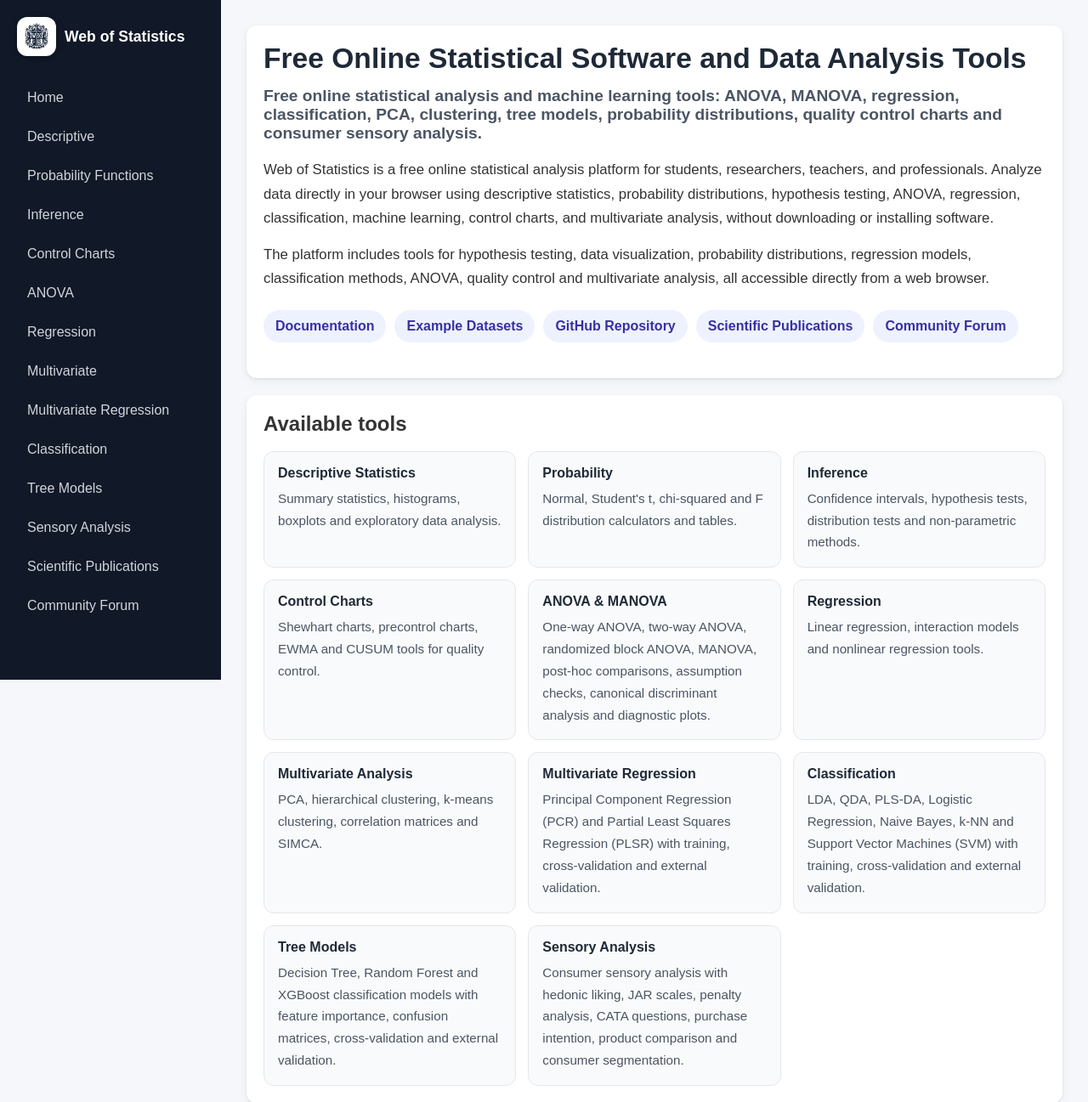
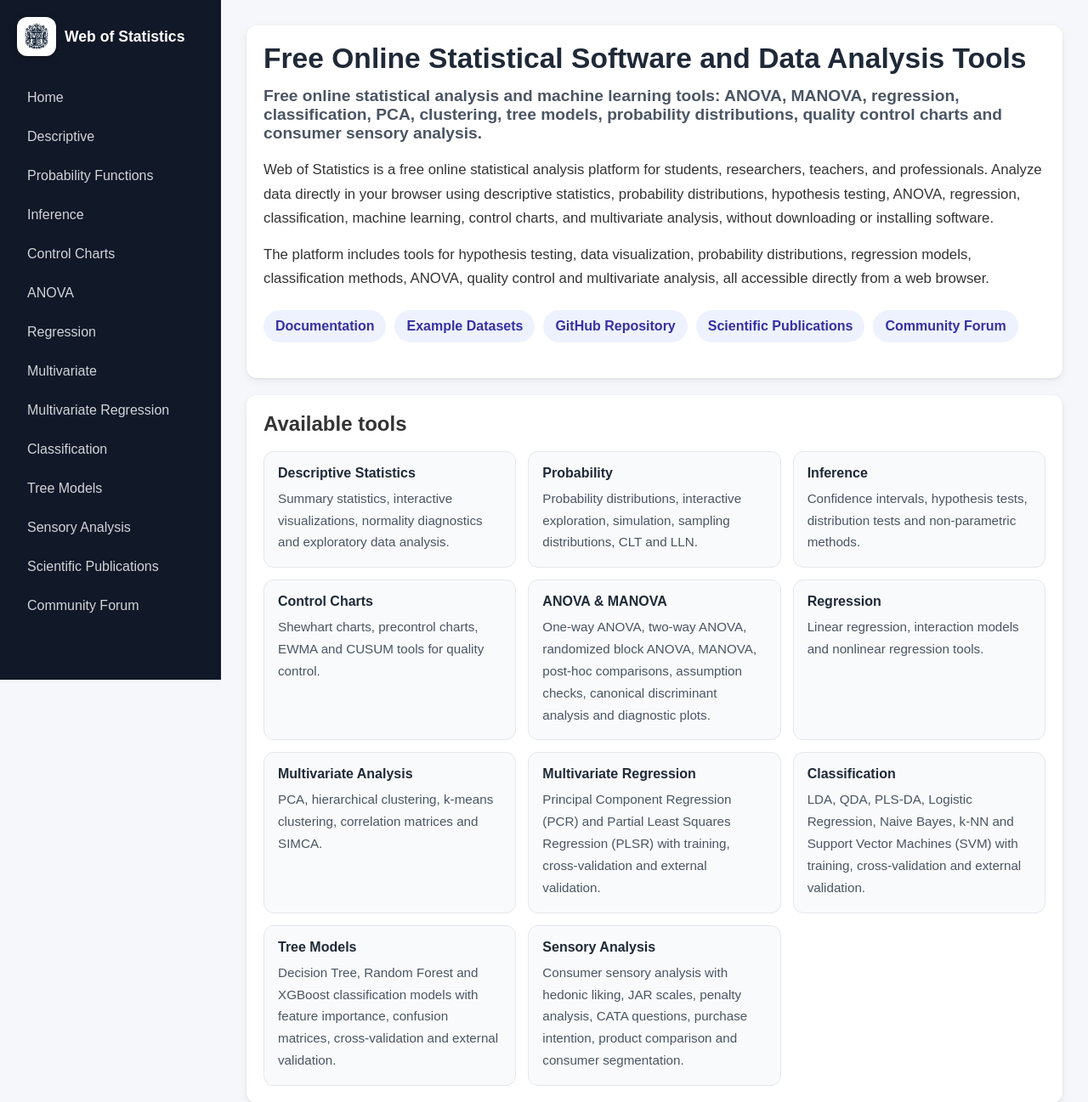
Before and after one commit to silviodavidrodriguez/web-of-statistics, a Django app: template home/templates/home/index.html in a window 1280 px wide. Shown: the top 1297 px of the page at 85% size. Run offline with Django 5.2, Linux system fonts and the light colour scheme; the template is opened without the code that fills it, so the values that code supplies are empty.

Commit message:
docs: update probability and descriptive feature descriptions

```diff
--- a/home/templates/home/index.html
+++ b/home/templates/home/index.html
@@ -197,12 +197,16 @@ Free online statistical software for descriptive statistics, hypothesis testing,
                 <div class="tool-grid">
                     <a href="{% url 'descriptive' %}" class="tool-card">
                         <h3>{% translate "Descriptive Statistics" %}</h3>
-                        <p>{% translate "Summary statistics, histograms, boxplots and exploratory data analysis." %}</p>
+                        <p>
+                            {% translate "Summary statistics, interactive visualizations, normality diagnostics and exploratory data analysis." %}
+                        </p>
                     </a>
 
                     <a href="{% url 'probability' %}" class="tool-card">
                         <h3>{% translate "Probability" %}</h3>
-                        <p>{% translate "Normal, Student's t, chi-squared and F distribution calculators and tables." %}</p>
+                        <p>
+                            {% translate "Probability distributions, interactive exploration, simulation, sampling distributions, CLT and LLN." %}
+                        </p>
                     </a>
 
                     <a href="{% url 'inference' %}" class="tool-card">
```
Also changed, not shown: README.md.
